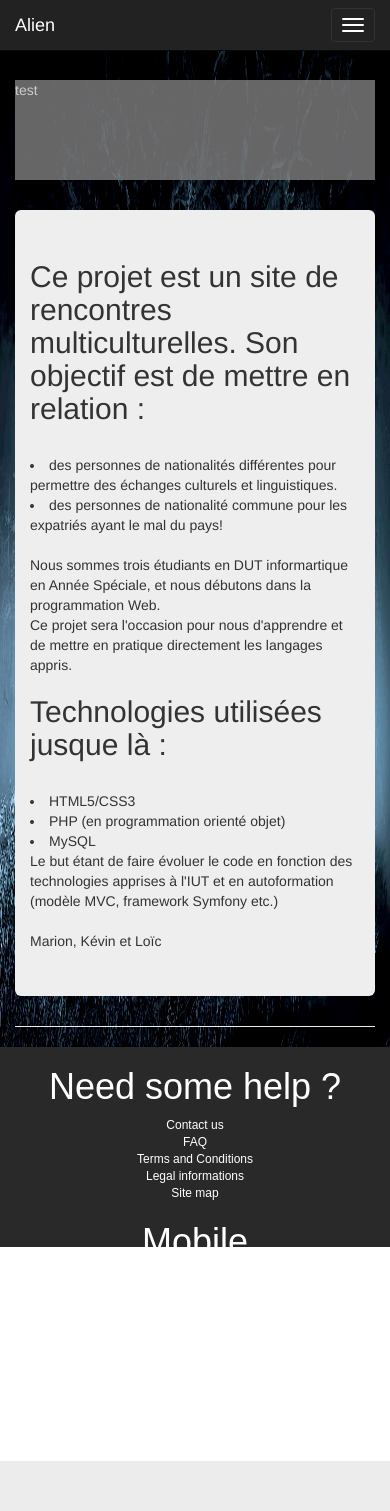
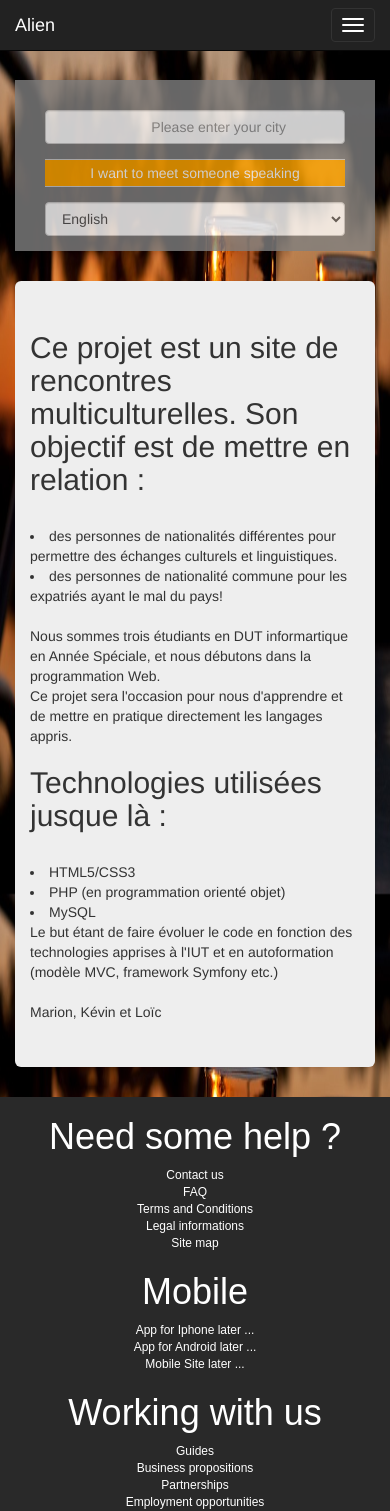
Before and after one commit to MarionCrp/Projet, a PHP site: page / in a window 390 px wide; the page is wider, and only the part inside the window is pictured. Before the commit the page ends 1461 px from the top of that part, so only its background shows below. Run offline with PHP 8.4, Linux system fonts and the light colour scheme; some libraries are stand-ins or nearby versions.

Commit message:
contenu de la barre de recherche(zone_opacity)

```diff
--- a/assets/css/css/style_2.css
+++ b/assets/css/css/style_2.css
@@ -32,7 +32,7 @@ body {
   width : 100%;
   margin:0;
   padding:0;
-  background: url("fond_accueil.jpg") no-repeat center;
+  background: url("fond_accueil.png") no-repeat center;
   background-attachment: fixed;
   -webkit-background-size: cover;
   background-size: 100% 100%;
@@ -42,13 +42,24 @@ body {
 #zone_opacity{
   width: 100%;
   min-height: 100px;
-  background-color:grey;
+  background-color:gray;
   color:white;
   opacity:0.8;
   margin-bottom: 30px;
   margin-top: 30px;
+  padding-top: 30px;
+  padding-left: 30px;
+  padding-right: 30px;
 }
 
+#zone_opacity .input-group-addon{
+  background-color: orange;
+  color: white;
+}
+
+#zone_opacity p{
+  border : 3px white solid;
+}
 
 .dropdown-menu .glyphicon {
   padding: 20px;
@@ -69,7 +80,7 @@ body {
 
 .footer
 {
-  height: 200px;
+  height: 14%;
   width : 100%;
   background-color : #292929;
   color : white;
--- a/index.php
+++ b/index.php
@@ -72,6 +72,41 @@ include_once('autoload.php');
     <div class ="center">
 	    <div class="container">
 
+	    	<div id ="zone_opacity">
+
+					<div class="row">
+
+
+
+							<div class="col-md-4">
+								 <div class="form-group">
+								    <label class="sr-only" for="exampleInputEmail2"></label>
+								    <input type="email" class="form-control" id="exampleInputEmail2" placeholder="			Please enter your city">
+								 </div>
+							</div>
+							<!-- <span class="glyphicon glyphicon-globe"></span> -->
+
+
+						<div class="col-md-4">
+							  <div class="form-group">
+							    <div class="input-group">
+							      	<div class="input-group-addon">I want to meet someone speaking</div>
+							    </div>
+							  </div>
+						</div>
+
+						<div class="col-md-4">
+							 <div class="form-group">
+								<select class="form-control">
+								  <option>English</option>
+								  <option>French</option>
+								  <option>Spanish</option>
+								</select>
+							 </div>
+
+						</div>
+					</div>
+				</div>
 	   		<?php
 
 
@@ -86,10 +121,7 @@ include_once('autoload.php');
 				}
 
 				include ('view/'.$page.'.php');
-
 			?>
-
-		 	<hr>
 
 	    </div><!--/.container-->
 	</div> <!--/.center-->
@@ -102,7 +134,7 @@ include_once('autoload.php');
 
 
 
-		<div class="col-md-4"> <!-- <div id ="help"> -->
+		<div class="col-md-4">
 		<div class="footer-part text-center">
 			<h1> Need some help ?</h1>
 			<div class ="element_footer"><a href =Moovincity-accueil.html> Contact us </a> </div>
--- a/view/home.php
+++ b/view/home.php
@@ -52,9 +52,7 @@
 				?>
 
 
-				<div id ="zone_opacity">
-					test
-				</div>
+
 
 				<div class="jumbotron">
 						<p>
@@ -77,8 +75,6 @@
 							<br/>
 							Marion, Kévin et Loïc<br/>
 
-
-
 						</p>
 
 				</div>
```
